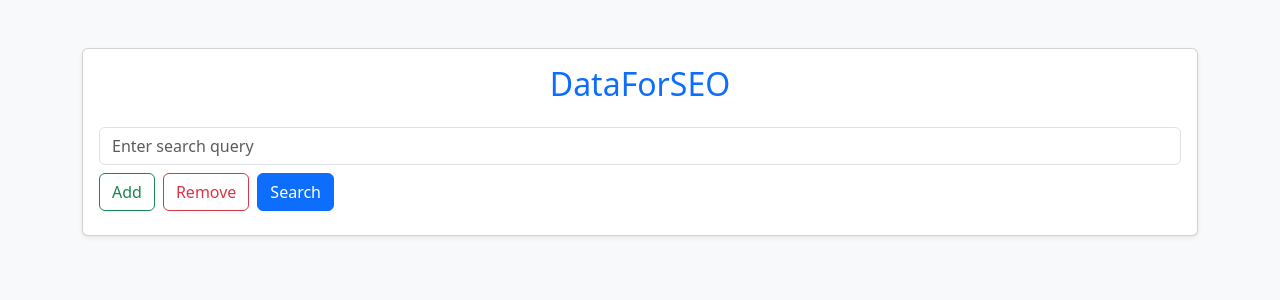
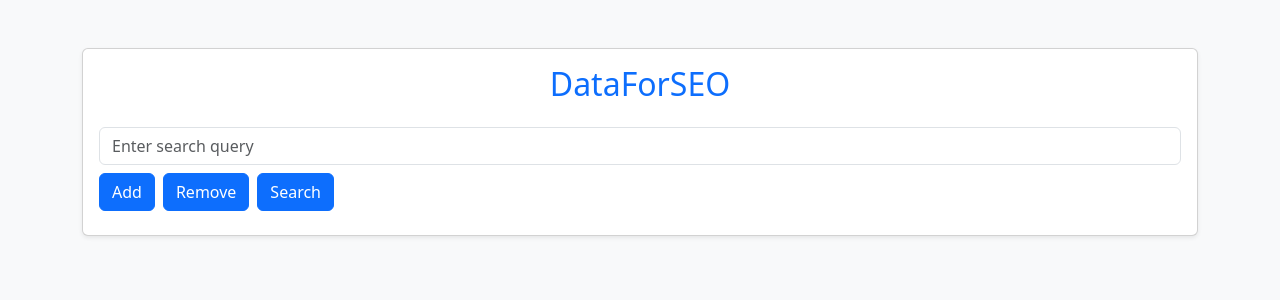
Before and after one commit to GaurigitNew-byte/search_project, a Django app: page / in a window 1280 px wide. Shown: the top 300 px of the page. Run offline with Django 5.2, Linux system fonts and the light colour scheme.

Commit message:
readmefile

```diff
--- a/search/views.py
+++ b/search/views.py
@@ -36,7 +36,9 @@
             results = self.request.session.get("results", [])
             messages.error(request, "Please enter alteast one search query.")
             return render(self.request, self.template_name, {"results": results})
-
+        if not DATA_FOR_SEO_PASSWORD or not DATA_FOR_SEO_USERNAME:
+            messages.error(request, "DataForSEO API credentials are not set properly.")
+            return render(self.request, self.template_name,)
         #Creating Api cleint for DataForSEO
         try:
             client = RestClient(DATA_FOR_SEO_USERNAME, DATA_FOR_SEO_PASSWORD)
@@ -107,7 +109,7 @@
             messages.error(self.request, "No results to download.")
             return render(request, self.template_name)
         response = HttpResponse(content_type='text/csv')
-        response['Content-Disposition'] = 'attachment; filename="search_results.csv"'
+        response["Content-Disposition"] = "attachment; filename=search_results.csv"
         #Generating CSV file
         writer = csv.writer(response)
         writer.writerow(['Query', 'Title', 'Link', 'Snippet'])
--- a/templates/home.html
+++ b/templates/home.html
@@ -29,8 +29,8 @@
                         <input type="text" name="q" class="form-control my-2" placeholder="Enter search query" required>
                     </div>
                     <div class="d-flex justify-content-start my-2">
-                        <button type="button" id="addQueryBtn" class="btn btn-outline-success me-2">Add</button>
-                        <button type="button" id="removeQueryBtn" class="btn btn-outline-danger me-2">Remove</button>
+                        <button type="button" id="addQueryBtn" class="btn btn-primary me-2">Add</button>
+                        <button type="button" id="removeQueryBtn" class="btn btn-primary me-2">Remove</button>
                         <button type="submit" class="btn btn-primary">Search</button>
                     </div>
                 </form>
```
Also changed, not shown: db.sqlite3.
